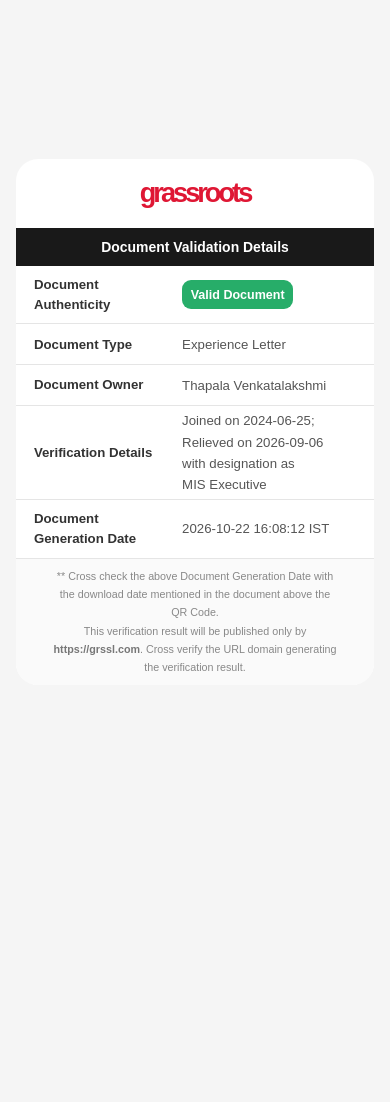
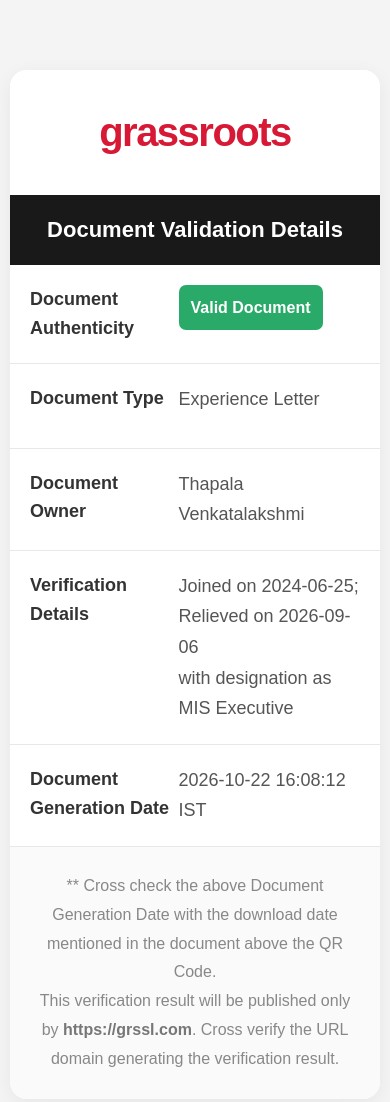
Before and after one commit to ThapalaVenkatalakshmi/Experience-Letter, a plain HTML site: page index.html in a window 390 px wide. Before the commit the page ends 844 px from the top, so only its background shows below. Drawn offline with Linux system fonts and the light colour scheme.

Commit message:
Update index.html

```diff
--- a/index.html
+++ b/index.html
@@ -1,3 +1,4 @@
+
 <!DOCTYPE html>
 <html lang="en">
 <head>
@@ -7,249 +8,186 @@
 <title>Document Validation Details</title>
 
 <style>
-
-/* COMMON */
 * {
     margin: 0;
     padding: 0;
     box-sizing: border-box;
 }
 
-html, body {
-    width: 100%;
-    min-height: 100%;
+body {
     font-family: Arial, sans-serif;
-    background: #f5f5f5;
+    background: #f4f4f4;
+    padding: 30px 15px;
+    color: #333;
 }
 
-/* PAGE */
-body {
-    min-height: 100vh;
+.container {
+    width: 100%;
+    max-width: 665px;
+    margin: 55px auto;
+    background: #fff;
+    border-radius: 18px;
+    overflow: hidden;
+    box-shadow: 0 5px 20px rgba(0,0,0,0.06);
+}
+
+/* LOGO */
+.logo-section {
+    height: 143px;
     display: flex;
     justify-content: center;
     align-items: center;
-    overflow: hidden;
-}
-
-.page {
-    width: 920px;
-    height: 1350px;
-    margin: auto;
-    background: #ffffff;
-    overflow: hidden;
-    border-radius: 25px;
-
-    display: grid;
-    grid-template-rows: 13% 7.3% 55.7% 24%;
-
-    container-type: inline-size;
-}
-
-/* LOGO HEADER */
-.header {
-    display: flex;
-    justify-content: center;
-    align-items: center;
+    background: #fff;
 }
 
 .logo {
-    color: #df1734;
-    font-size: 70px;
-    font-weight: bold;
-    letter-spacing: -3px;
+    color: #d71936;
+    font-size: 49px;
+    font-weight: 800;
+    letter-spacing: -2px;
+    white-space: nowrap;
+    display: inline-block;
 }
 
-/* TITLE */
+/* HEADING */
 .heading {
     background: #191919;
-    color: #ffffff;
-
-    display: flex;
-    justify-content: center;
-    align-items: center;
-
-    font-size: 36px;
+    color: #fff;
+    text-align: center;
+    padding: 23px 10px;
+    font-size: 27px;
     font-weight: bold;
-    text-align: center;
 }
 
 /* DETAILS */
-.details {
+.details-row {
     display: grid;
-    grid-template-rows: 20% 14% 14% 32% 20%;
-    min-height: 0;
-}
-
-.row {
-    display: grid;
-    grid-template-columns: 46% 54%;
-    align-items: center;
-    padding: 0 45px;
-    border-bottom: 1px solid #e5e5e5;
-    min-height: 0;
+    grid-template-columns: 45% 55%;
+    padding: 23px 32px;
+    border-bottom: 1px solid #e8e8e8;
+    align-items: start;
+    min-height: 85px;
 }
 
 .label {
-    font-size: 34px;
+    font-size: 23px;
     font-weight: bold;
-    color: #333333;
-    line-height: 1.5;
+    line-height: 1.6;
 }
 
 .value {
-    font-size: 34px;
-    color: #555555;
-    line-height: 1.6;
-    overflow-wrap: anywhere;
+    font-size: 23px;
+    line-height: 1.7;
+    color: #555;
 }
 
 /* STATUS */
 .status {
     display: inline-block;
-    background: #27ad69;
-    color: #ffffff;
-    padding: 10px 22px;
-    border-radius: 9px;
-    font-size: 32px;
+    background: #29aa68;
+    color: white;
+    font-size: 20px;
     font-weight: bold;
+    padding: 10px 19px;
+    border-radius: 7px;
     white-space: nowrap;
 }
 
 /* FOOTER */
 .footer {
     background: #fafafa;
-    display: flex;
-    justify-content: center;
-    align-items: center;
+    padding: 32px 35px;
     text-align: center;
-    padding: 25px 55px;
-    color: #888888;
-    font-size: 27px;
-    line-height: 1.7;
-    overflow: hidden;
+    color: #888;
+    font-size: 19px;
+    line-height: 1.8;
 }
 
 .footer strong {
-    color: #777777;
+    color: #777;
 }
 
 /* MOBILE RESPONSIVE */
-@media screen and (max-width: 920px) {
+@media screen and (max-width: 480px) {
 
     body {
-        width: 100%;
-        height: 100dvh;
-        min-height: 0;
+        padding: 15px 10px;
     }
 
-    .page {
-        width: min(
-            calc(100vw - 32px),
-            calc((100dvh - 32px) * 0.68148)
-        );
+    .container {
+        margin: 55px auto;
+        border-radius: 17px;
+    }
 
-        height: auto;
-        aspect-ratio: 920 / 1350;
-        flex-shrink: 0;
-        border-radius: 22px;
+    .logo-section {
+        height: 125px;
     }
 
     .logo {
-        font-size: 7.6cqw;
+        font-size: 40px;
+        letter-spacing: -1.5px;
     }
 
     .heading {
-        font-size: 3.9cqw;
+        font-size: 22px;
+        padding: 22px 8px;
+    }
+
+    .details-row {
+        grid-template-columns: 45% 55%;
+        padding: 20px 20px;
+        gap: 0;
     }
 
     .label {
-        font-size: 3.7cqw;
+        font-size: 18px;
     }
 
     .value {
-        font-size: 3.7cqw;
+        font-size: 18px;
+        overflow-wrap: anywhere;
     }
 
     .status {
-        font-size: 3.5cqw;
-        padding: 1.2cqw 2.4cqw;
-    }
-
-    .row {
-        padding: 0 5%;
+        font-size: 16px;
+        padding: 9px 12px;
     }
 
     .footer {
-        font-size: 3cqw;
-        padding: 3% 6%;
+        padding: 25px 20px;
+        font-size: 16px;
     }
 }
-
-/* PRINT SETTINGS */
-@page {
-    size: 920px 1350px;
-    margin: 0;
-}
-
-@media print {
-
-    html, body {
-        width: 920px;
-        height: 1350px;
-        background: white;
-        overflow: hidden;
-    }
-
-    body {
-        display: block;
-    }
-
-    .page {
-        width: 920px;
-        height: 1350px;
-        aspect-ratio: auto;
-        border-radius: 0;
-        margin: 0;
-    }
-}
-
 </style>
 </head>
 
 <body>
 
-<div class="page">
+<div class="container">
 
-     <!-- COMPANY NAME - ONLY ONCE -->
-    <div class="header">
+    <!-- GRASSROOTS LOGO -->
+    <div class="logo-section">
         <div class="logo">grassroots</div>
     </div>
-
 
     <!-- HEADING -->
     <div class="heading">
         Document Validation Details
     </div>
 
-    <!-- DOCUMENT DETAILS -->
-    <div class="details">
-
-        <!-- AUTHENTICITY -->
-        <div class="row">
+    <!-- DOCUMENT AUTHENTICITY -->
+    <div class="details-row">
         <div class="label">
-                Document<br>
-                Authenticity
+            Document<br>Authenticity
         </div>
 
         <div class="value">
-                <span class="status">
-                    Valid Document
-                </span>
+            <span class="status">Valid Document</span>
         </div>
     </div>
 
     <!-- DOCUMENT TYPE -->
-        <div class="row">
+    <div class="details-row">
         <div class="label">
             Document Type
         </div>
@@ -260,7 +198,7 @@ body {
     </div>
 
     <!-- DOCUMENT OWNER -->
-        <div class="row">
+    <div class="details-row">
         <div class="label">
             Document Owner
         </div>
@@ -271,7 +209,7 @@ body {
     </div>
 
     <!-- VERIFICATION DETAILS -->
-        <div class="row">
+    <div class="details-row">
         <div class="label">
             Verification Details
         </div>
@@ -286,10 +224,9 @@ body {
     </div>
 
     <!-- GENERATION DATE -->
-        <div class="row">
+    <div class="details-row">
         <div class="label">
-                Document<br>
-                Generation Date
+            Document<br>Generation Date
         </div>
 
         <div class="value">
@@ -297,20 +234,23 @@ body {
         </div>
     </div>
 
-    </div>
-
-    <!-- FOOTER PARAGRAPH -->
+    <!-- FOOTER -->
     <div class="footer">
 
-        <div>
-            ** Cross check the above Document Generation Date with<br>
-            the download date mentioned in the document above the<br>
-            QR Code.<br>
+        ** Cross check the above Document
+        Generation Date with the download
+        date mentioned in the document above
+        the QR Code.
 
-            This verification result will be published only by<br>
-            <strong>https://grssl.com</strong>. Cross verify the URL domain generating<br>
+        <br>
+
+        This verification result will be
+        published only by
+
+        <strong>https://grssl.com</strong>.
+
+        Cross verify the URL domain generating
         the verification result.
-        </div>
 
     </div>
 
```
Lines whose indentation alone changed are shown as unchanged.
